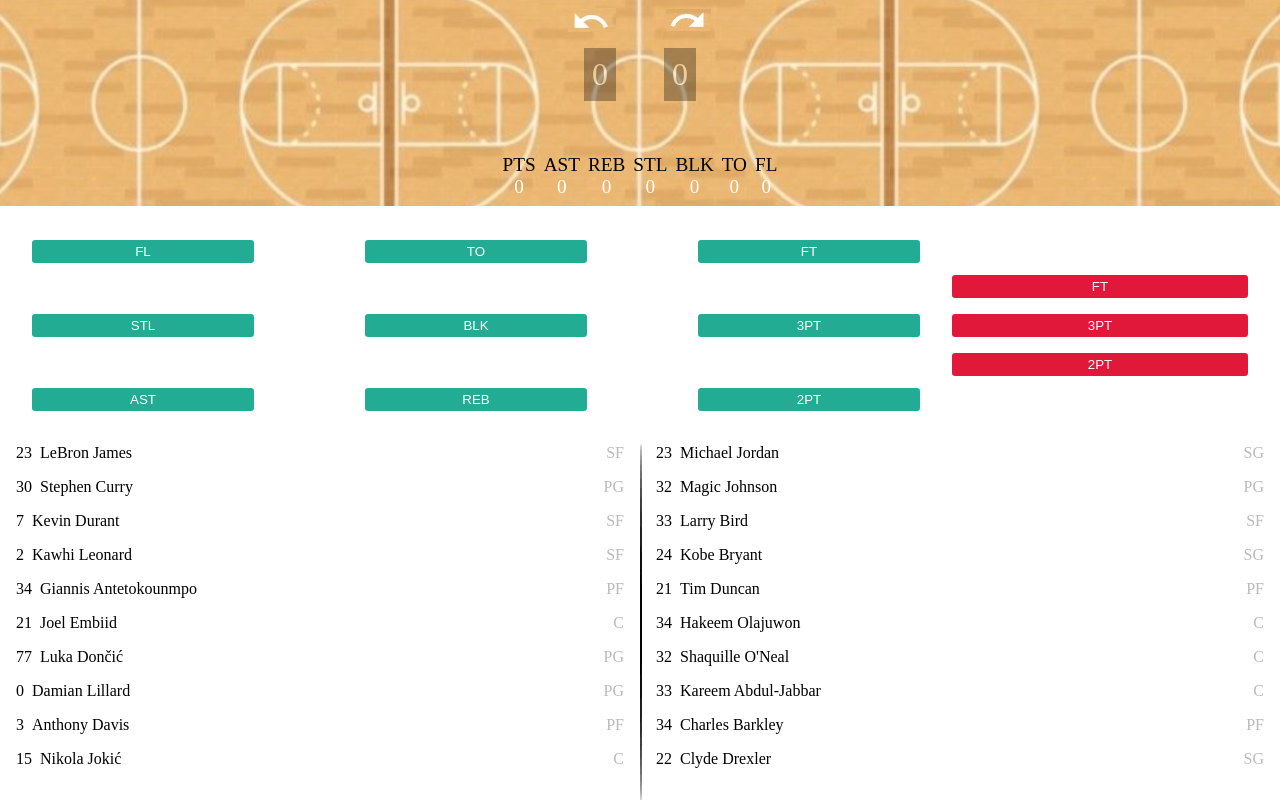
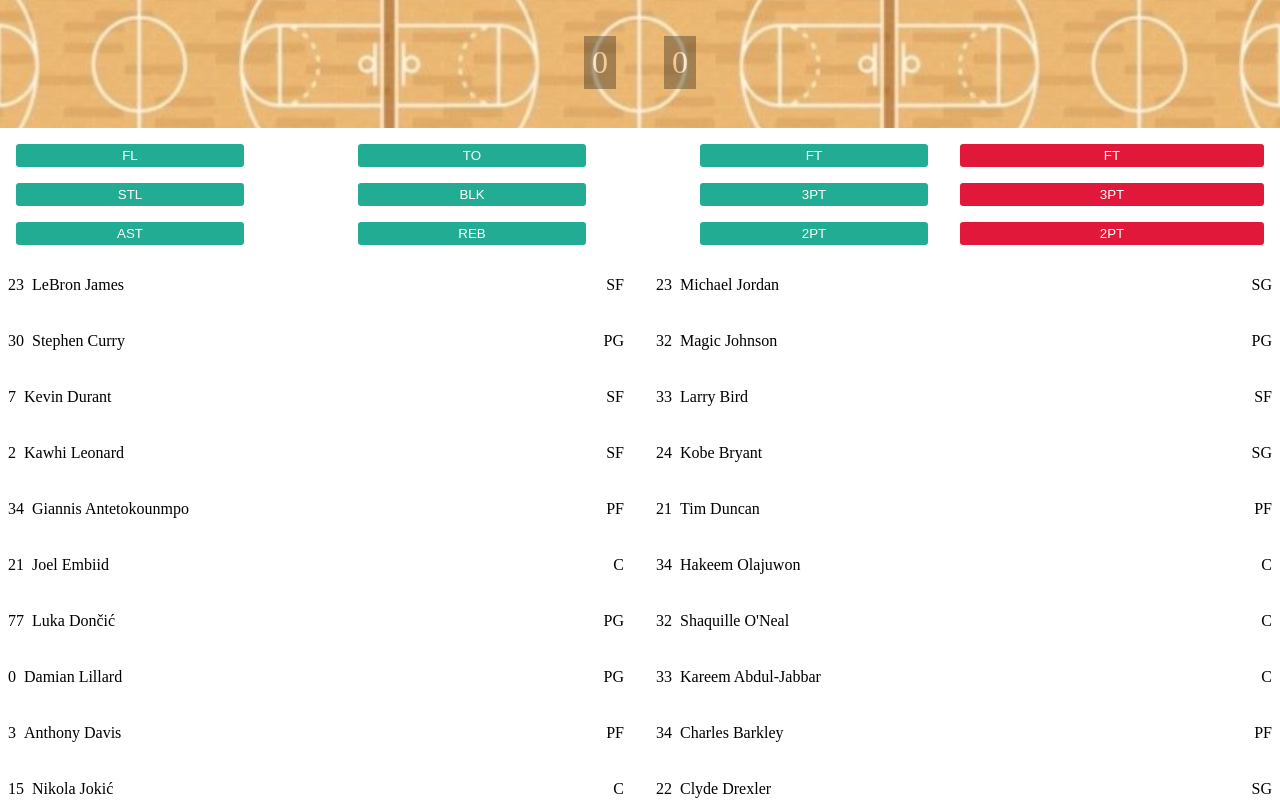
Before and after one commit to gbsimon87/scoreboard, a React (Create React App) app: page / in a window 1280 px wide. Built offline with nearby package versions, Linux system fonts and the light colour scheme; the HTML template or start-up script is replaced by a standard one.

Commit message:
style scoreboard

```diff
--- a/src/App.css
+++ b/src/App.css
@@ -29,6 +29,7 @@
   background-position: center;
   color: white;
   font-size: 1.2rem;
+  min-height: 8rem;
 }
 
 .scoreboard-area__score-history {
@@ -57,6 +58,7 @@
   gap: 3rem;
   color: #584333;
   font-size: 2rem;
+  margin-bottom: 0.25rem;
 }
 
 .scoreboard-area__score-team-scores>div {
@@ -82,6 +84,7 @@
 
 .scoreboard-area__score-stats-categories>.stats-category>div:first-child {
   color: black;
+  margin-bottom: 0.25rem;
 }
 
 
@@ -91,7 +94,7 @@
 .scoreboard .scoreboard-area__stats-options {
   display: flex;
   flex: 1;
-  padding: 0 2rem;
+  padding: 0 1rem;
   gap: 2rem;
 }
 
@@ -130,7 +133,7 @@
 
 .scoreboard .scoreboard-area__teams {
   display: flex;
-  padding: 0 1rem;
+  padding: 0 0.5rem;
   gap: 2rem;
   overflow: scroll;
 }
@@ -139,7 +142,7 @@
   flex: 1 1;
   flex-flow: column;
   display: flex;
-  gap: 1rem;
+  gap: 0.5rem;
 }
 
 .scoreboard .scoreboard-area__teams .scoreboard-area__teams--team-list>div:last-child {
@@ -154,22 +157,33 @@
   content: "";
   height: 100%;
   border: 1px solid black;
-  border-radius: 50%;
   position: absolute;
   left: -1rem;
+  display: none;
 }
 
 .scoreboard .scoreboard-area__teams .scoreboard-area__teams--team-list .player {
   display: flex;
   gap: 0.5rem;
   justify-content: space-between;
+  display: flex;
+  gap: 0.5rem;
+  justify-content: space-between;
+  min-height: 3rem;
+  align-items: center;
+}
+
+.scoreboard .scoreboard-area__teams .scoreboard-area__teams--team-list .player.player-selected {
+  background: #e3aa69;
+  padding: 0.2rem 0.1rem;
+  color: white;
+}
+
+.scoreboard .scoreboard-area__teams .scoreboard-area__teams--team-list .player.player-selected:nth-child(odd) .scoreboard .scoreboard-area__teams .scoreboard-area__teams--team-list .player:nth-child(odd) {
+  background: #21ad9338;
 }
 
 .scoreboard .scoreboard-area__teams .scoreboard-area__teams--team-list .player .player_name {
   flex: 3 1;
   display: flex;
 }
-
-.scoreboard .scoreboard-area__teams .scoreboard-area__teams--team-list .player .player_position {
-  color: #bababa;
-}
--- a/src/App.jsx
+++ b/src/App.jsx
@@ -509,28 +509,18 @@ function App() {
     <div className="App">
       <div className="scoreboard">
         <div className="scoreboard-area__score">
-          <div className="scoreboard-area__score-history">
-            <div className="undo"></div>
-            <div className="redo"></div>
-          </div>
           <div className="scoreboard-area__score-team-scores">
             <div>{homeScore}</div>
             <div>{awayScore}</div>
           </div>
-          <div className="scoreboard-area__score-selected-player">
-            <p>
-              {(selectedPlayer && selectedPlayer.player && selectedPlayer.player.number)}
-              &nbsp;&nbsp;
-              {(selectedPlayer && selectedPlayer.player && selectedPlayer.player.name)}
-            </p>
-          </div>
+          {Object.keys(selectedPlayer).length > 0 && (
             <div className="scoreboard-area__score-stats-categories">
               <div className="stats-category">
                 <div className="stats-category_points-name">
                   PTS
                 </div>
                 <div className="stats-category_points-value">
-              {(selectedPlayer && selectedPlayer.player && selectedPlayer.player["points"]) || 0}
+                {selectedPlayer && selectedPlayer.player && selectedPlayer.player["points"]}
                 </div>
               </div>
               <div className="stats-category">
@@ -538,7 +528,7 @@ function App() {
                   AST
                 </div>
                 <div className="stats-category_assists-value">
-              {(selectedPlayer && selectedPlayer.player && selectedPlayer.player["assists"]) || 0}
+                {selectedPlayer && selectedPlayer.player && selectedPlayer.player["assists"]}
                 </div>
               </div>
               <div className="stats-category">
@@ -546,7 +536,7 @@ function App() {
                   REB
                 </div>
                 <div className="stats-category_rebounds-value">
-              {(selectedPlayer && selectedPlayer.player && selectedPlayer.player["rebounds"]) || 0}
+                {selectedPlayer && selectedPlayer.player && selectedPlayer.player["rebounds"]}
                 </div>
               </div>
               <div className="stats-category">
@@ -554,7 +544,7 @@ function App() {
                   STL
                 </div>
                 <div className="stats-category_steals-value">
-                {(selectedPlayer && selectedPlayer.player && selectedPlayer.player["steals"]) || 0}
+                  {selectedPlayer && selectedPlayer.player && selectedPlayer.player["steals"]}
                 </div>
               </div>
               <div className="stats-category">
@@ -562,7 +552,7 @@ function App() {
                   BLK
                 </div>
                 <div className="stats-category_blocks-value">
-              {(selectedPlayer && selectedPlayer.player && selectedPlayer.player["blocks"]) || 0}
+                {selectedPlayer && selectedPlayer.player && selectedPlayer.player["blocks"]}
                 </div>
               </div>
               <div className="stats-category">
@@ -570,7 +560,7 @@ function App() {
                   TO
                 </div>
                 <div className="stats-category_turnovers-value">
-              {(selectedPlayer && selectedPlayer.player && selectedPlayer.player["turnovers"]) || 0}
+                {selectedPlayer && selectedPlayer.player && selectedPlayer.player["turnovers"]}
                 </div>
               </div>
               <div className="stats-category">
@@ -578,10 +568,11 @@ function App() {
                   FL
                 </div>
                 <div className="stats-category_fouls-value">
-              {(selectedPlayer && selectedPlayer.player && selectedPlayer.player["fouls"]) || 0}
+                {selectedPlayer && selectedPlayer.player && selectedPlayer.player["fouls"]}
                 </div>
               </div>
             </div>
+          )}
         </div>
         <div className="scoreboard-area__stats-options">
           <div className="left-side">
@@ -605,7 +596,7 @@ function App() {
           <div className="scoreboard-area__teams--team-list team-list-left">
             {
               homeTeamData.map((player, index) => (
-                <div key={index} className="player" onClick={() => handleSelectPlayer(player, "home")}>
+                <div key={index} className={`player ${selectedPlayer && selectedPlayer.player && selectedPlayer.player.id === player.id ? "player-selected" : ""}`} onClick={() => handleSelectPlayer(player, "home")}>
                   <div className="player_number">{player.number}</div>
                   <div className="player_name">{player.name}</div>
                   <div className="player_position">{player.position}</div>
@@ -616,7 +607,7 @@ function App() {
           <div className="scoreboard-area__teams--team-list team-list-right">
             {
               awayTeamData.map((player, index) => (
-                <div key={index} className="player" onClick={() => handleSelectPlayer(player, "away")}>
+                <div key={index} className={`player ${selectedPlayer && selectedPlayer.player && selectedPlayer.player.id === player.id ? "player-selected" : ""}`} onClick={() => handleSelectPlayer(player, "away")}>
                   <div className="player_number">{player.number}</div>
                   <div className="player_name">{player.name}</div>
                   <div className="player_position">{player.position}</div>
```
Lines whose indentation alone changed are shown as unchanged.
